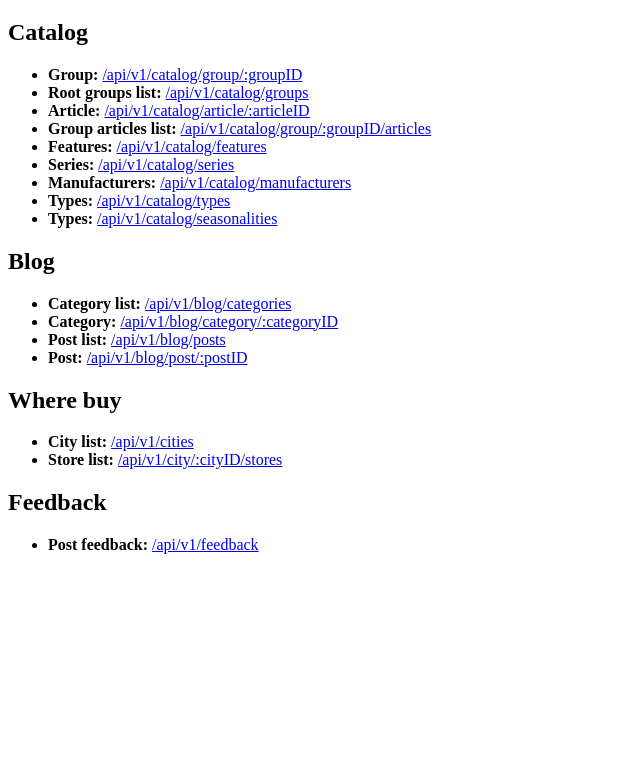
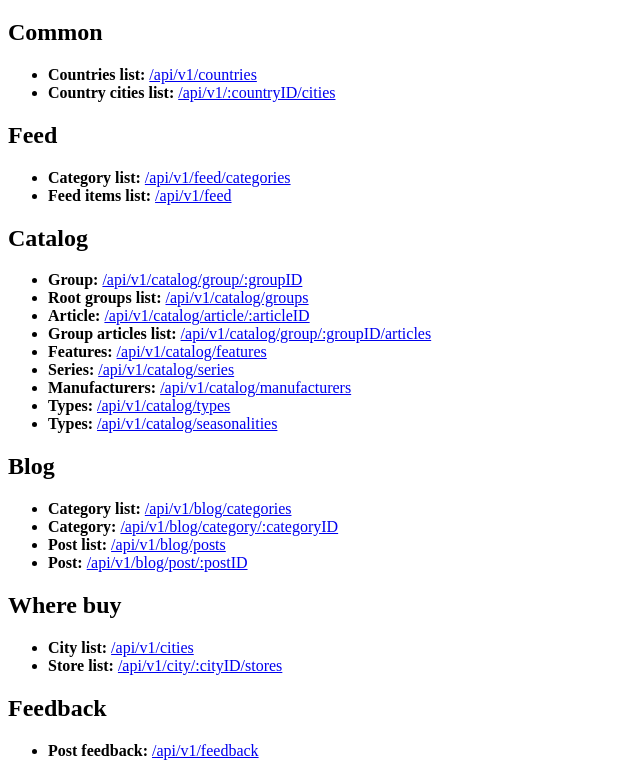
Before and after one commit to ragmon/strikepro-mock-server, a website: page public/index.html in a window 1280 px wide. Shown: the part 61-837 px from the top of the page, without its empty margins (0-640 px from the left). Before the commit the page ends 800 px from the top, so only its background shows below. Drawn offline with Linux system fonts and the light colour scheme.

Commit message:
Updated public/index.html: 	added sections: common, main feed;

```diff
--- a/public/index.html
+++ b/public/index.html
@@ -6,6 +6,20 @@
 </head>
 <body>
 <h1>API Reference</h1>
+
+<!-- Common -->
+<h2>Common</h2>
+<ul>
+    <li><b>Countries list:</b> <a href="/api/v1/countries">/api/v1/countries</a></li>
+    <li><b>Country cities list:</b> <a href="/api/v1/1/cities">/api/v1/:countryID/cities</a></li>
+</ul>
+
+<!-- Main feed -->
+<h2>Feed</h2>
+<ul>
+    <li><b>Category list:</b> <a href="/api/v1/feed/categories">/api/v1/feed/categories</a></li>
+    <li><b>Feed items list:</b> <a href="/api/v1/feed">/api/v1/feed</a></li>
+</ul>
 
 <!-- Catalog -->
 <h2>Catalog</h2>
```
